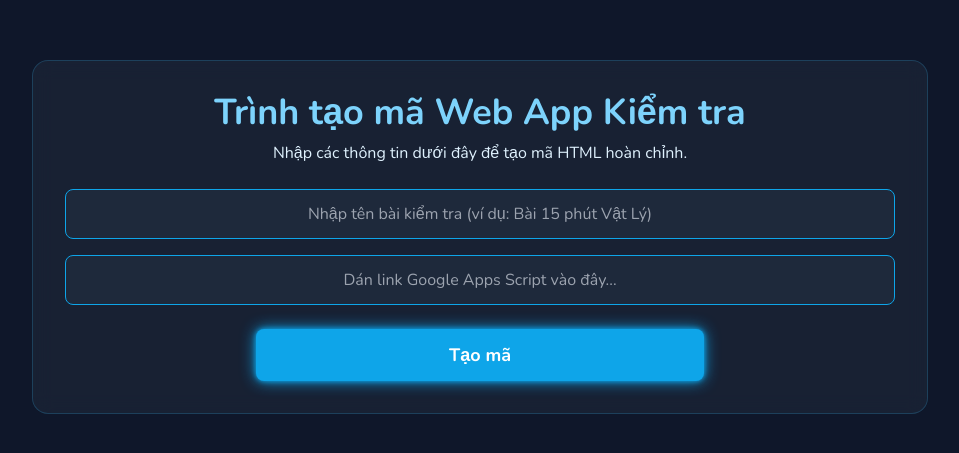
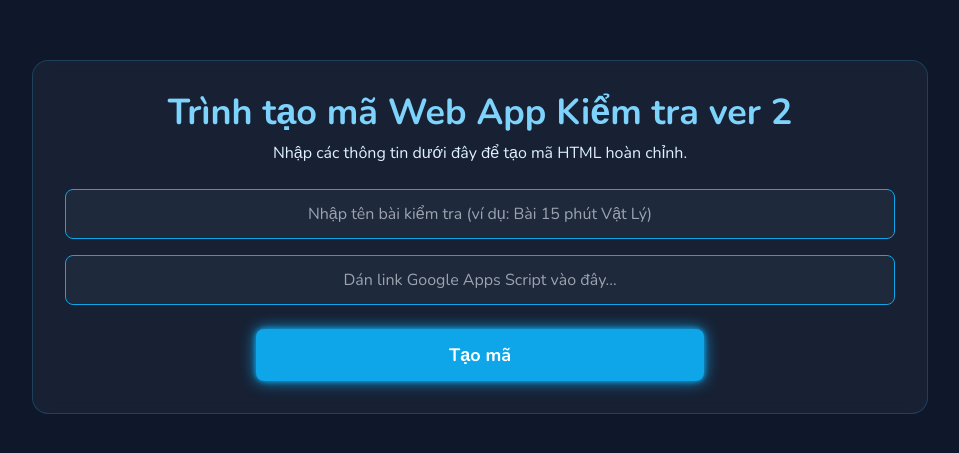
Before and after one commit to ThayLamPhysics/tabfontend, a plain HTML site: page index.html in a window 1280 px wide. Shown: the part 163-616 px from the top of the page, without its empty margins (160-1119 px from the left). Drawn offline with nearby package versions, Linux system fonts and the light colour scheme.

Commit message:
Update index.html

```diff
--- a/index.html
+++ b/index.html
@@ -46,7 +46,7 @@
 
     <div class="w-full max-w-4xl mx-auto">
         <div class="glass-card p-8 rounded-2xl text-center">
-            <h1 class="text-4xl font-bold text-sky-300 mb-2">Trình tạo mã Web App Kiểm tra</h1>
+            <h1 class="text-4xl font-bold text-sky-300 mb-2">Trình tạo mã Web App Kiểm tra ver 2</h1>
             <p class="text-sky-100 mb-6">Nhập các thông tin dưới đây để tạo mã HTML hoàn chỉnh.</p>
 
             <div class="space-y-4 mb-6">
```
